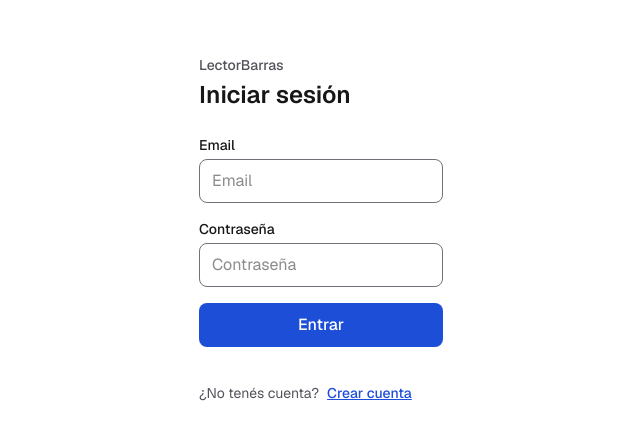
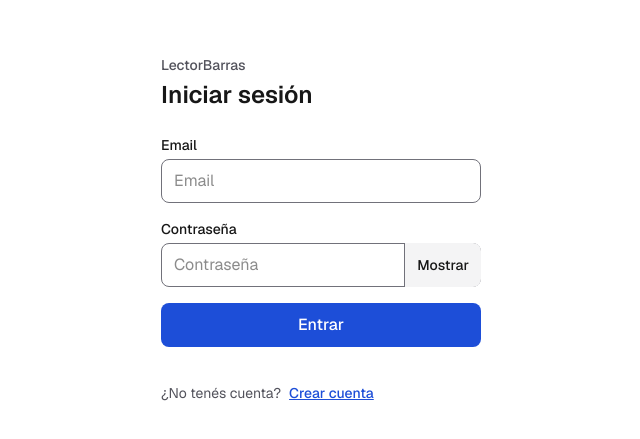
Before and after one commit to cubo1991/LectorBarras, a Next.js app: page /login in a window 1280 px wide. Shown: the part 165-604 px from the top of the page, without its empty margins (319-959 px from the left). Built offline with nearby package versions, Linux system fonts and the light colour scheme; no server answers.

Commit message:
Flujo Task 9: Mostrar contrasena y link a login en el aviso de busqueda fallida
Co-Authored-By: Claude Sonnet 5 <noreply@anthropic.com>

```diff
--- a/src/app/(app)/scan/page.tsx
+++ b/src/app/(app)/scan/page.tsx
@@ -4,6 +4,7 @@ import { Suspense, useCallback, useEffect, useRef, useState } from "react";
 import { useSearchParams } from "next/navigation";
 import { BarcodeScanner } from "@/components/BarcodeScanner";
 import { ProductPanel } from "@/components/ProductPanel";
+import Link from "next/link";
 import { Alert } from "@/components/ui/Alert";
 import { Switch } from "@/components/ui/Switch";
 import { Toast } from "@/components/ui/Toast";
@@ -59,7 +60,7 @@ function ScanPageContent() {
       if (mine === latestLookup.current) setResult(lookup);
     } catch {
       if (mine === latestLookup.current) {
-        setLookupError("No se pudo buscar el producto. Volvé a iniciar sesión e intentá de nuevo.");
+        setLookupError("No pudimos buscar el producto.");
       }
     } finally {
       if (mine === latestLookup.current) setLoading(false);
@@ -105,7 +106,7 @@ function ScanPageContent() {
         if (mine === latestLookup.current) setResult({ found: true, product });
       } catch {
         if (mine === latestLookup.current) {
-          setLookupError("No se pudo buscar el producto. Volvé a iniciar sesión e intentá de nuevo.");
+          setLookupError("No pudimos buscar el producto.");
         }
       } finally {
         if (mine === latestLookup.current) setLoading(false);
@@ -185,7 +186,14 @@ function ScanPageContent() {
       </div>
 
       {loading && <p role="status">Buscando...</p>}
-      {lookupError && <Alert>{lookupError}</Alert>}
+      {lookupError && (
+        <Alert>
+          {lookupError}{" "}
+          <Link href="/login" className="font-medium underline">
+            Volver a iniciar sesión
+          </Link>
+        </Alert>
+      )}
 
       {notice && (
         <Toast
--- a/src/app/(auth)/login/page.tsx
+++ b/src/app/(auth)/login/page.tsx
@@ -5,6 +5,7 @@ import Link from "next/link";
 import { Alert } from "@/components/ui/Alert";
 import { Button } from "@/components/ui/Button";
 import { Field } from "@/components/ui/Field";
+import { PasswordField } from "@/components/ui/PasswordField";
 import { loginAction } from "@/lib/actions/auth";
 
 export default function LoginPage() {
@@ -21,10 +22,9 @@ export default function LoginPage() {
       </div>
       <form action={formAction} className="flex flex-col gap-4">
         <Field label="Email" name="email" type="email" placeholder="Email" autoComplete="email" required />
-        <Field
+        <PasswordField
           label="Contraseña"
           name="password"
-          type="password"
           placeholder="Contraseña"
           autoComplete="current-password"
           required
--- a/src/app/(auth)/register/page.tsx
+++ b/src/app/(auth)/register/page.tsx
@@ -5,6 +5,7 @@ import Link from "next/link";
 import { Alert } from "@/components/ui/Alert";
 import { Button } from "@/components/ui/Button";
 import { Field } from "@/components/ui/Field";
+import { PasswordField } from "@/components/ui/PasswordField";
 import { registerAction } from "@/lib/actions/auth";
 
 export default function RegisterPage() {
@@ -20,10 +21,9 @@ export default function RegisterPage() {
       </div>
       <form action={formAction} className="flex flex-col gap-4">
         <Field label="Email" name="email" type="email" placeholder="Email" autoComplete="email" required />
-        <Field
+        <PasswordField
           label="Contraseña"
           name="password"
-          type="password"
           placeholder="Contraseña (mín. 8 caracteres)"
           autoComplete="new-password"
           required
--- /dev/null
+++ b/src/components/ui/PasswordField.tsx
@@ -0,0 +1,52 @@
+"use client";
+
+import { useState } from "react";
+
+type Props = Omit<React.ComponentProps<"input">, "type"> & { label: string; error?: string };
+
+/**
+ * Campo de contraseña con "Mostrar": tipear una contraseña en el celular con una mano
+ * genera errores y el único feedback sería "incorrecta". Es una mejora sobre un
+ * `<input type="password">` normal: sin JavaScript (antes de hidratar) el campo sigue
+ * siendo un password que se envía por POST; el botón es `type="button"` y no envía el form.
+ * El botón tiene etiqueta fija ("Mostrar contraseña") y su estado en `aria-pressed`.
+ */
+export function PasswordField({ label, error, id, className = "", ...props }: Props) {
+  const [visible, setVisible] = useState(false);
+  const fieldId = id ?? props.name;
+  const errorId = error ? `${fieldId}-error` : undefined;
+
+  return (
+    <div className="flex flex-col gap-1">
+      <label htmlFor={fieldId} className="text-sm font-medium">
+        {label}
+      </label>
+      <div className="relative">
+        <input
+          id={fieldId}
+          type={visible ? "text" : "password"}
+          aria-invalid={error ? true : undefined}
+          aria-describedby={errorId}
+          className={`min-h-11 w-full rounded-control border border-border-strong bg-background pl-3 pr-24 ${className}`}
+          {...props}
+        />
+        <button
+          type="button"
+          aria-pressed={visible}
+          aria-label="Mostrar contraseña"
+          onClick={() => setVisible((v) => !v)}
+          className={`absolute right-0 top-0 h-11 min-w-11 rounded-r-control border-l border-border-strong px-3 text-sm font-medium ${
+            visible ? "bg-accent text-accent-foreground" : "bg-surface text-foreground"
+          }`}
+        >
+          Mostrar
+        </button>
+      </div>
+      {error && (
+        <p id={errorId} role="alert" className="text-sm text-danger">
+          {error}
+        </p>
+      )}
+    </div>
+  );
+}
--- a/tasks/todo-flow.md
+++ b/tasks/todo-flow.md
@@ -243,17 +243,19 @@ Spec: `SPEC-flow.md` · Plan y decisiones: `tasks/plan-flow.md`
 
 ## Phase 4: Pulido y estructura
 
-### Task 9: "Mostrar contraseña" y link de sesión vencida
+### Task 9: "Mostrar contraseña" y link de sesión vencida ✅
+
+> Hecho; 119 unit y 65 e2e en verde. `PasswordField` con botón `Mostrar contraseña` (etiqueta fija, `aria-pressed`, `type=button` para no enviar el form; sin JavaScript el campo sigue siendo un password por POST). **El chequeo de 44 px de `responsive.spec` lo atrapó:** el botón medía 40 px dentro del campo de 44; ahora ocupa todo el alto. El aviso de búsqueda fallida ahora es 'No pudimos buscar el producto.' + link 'Volver a iniciar sesión' (e2e aborta el POST para simularlo).
 
 **Description:** Botón "Mostrar contraseña" (toggle accesible) en login y registro. El aviso de sesión vencida de `/scan` incluye un link a `/login`.
 
 **Acceptance criteria:**
-- [ ] "Mostrar contraseña" alterna el tipo del campo (`password` ↔ `text`), tiene nombre accesible y estado (`aria-pressed`), se opera con teclado y mide ≥ 44 px
-- [ ] El campo sigue enviándose por POST sin hidratar (el e2e de "la contraseña no viaja en la URL" sigue verde)
-- [ ] El aviso de sesión vencida contiene un link a `/login`
+- [x] "Mostrar contraseña" alterna el tipo del campo (`password` ↔ `text`), tiene nombre accesible y estado (`aria-pressed`), se opera con teclado y mide ≥ 44 px
+- [x] El campo sigue enviándose por POST sin hidratar (el e2e de "la contraseña no viaja en la URL" sigue verde)
+- [x] El aviso de sesión vencida contiene un link a `/login`
 
 **Verification:**
-- [ ] E2E: `npm run test:e2e` (login, registro, a11y y responsive incluidos)
+- [x] E2E: `npm run test:e2e` (login, registro, a11y y responsive incluidos)
 
 **Dependencies:** None
 
```
Also changed, not shown: 2 other files (tests, documents, lock files or other folders).
